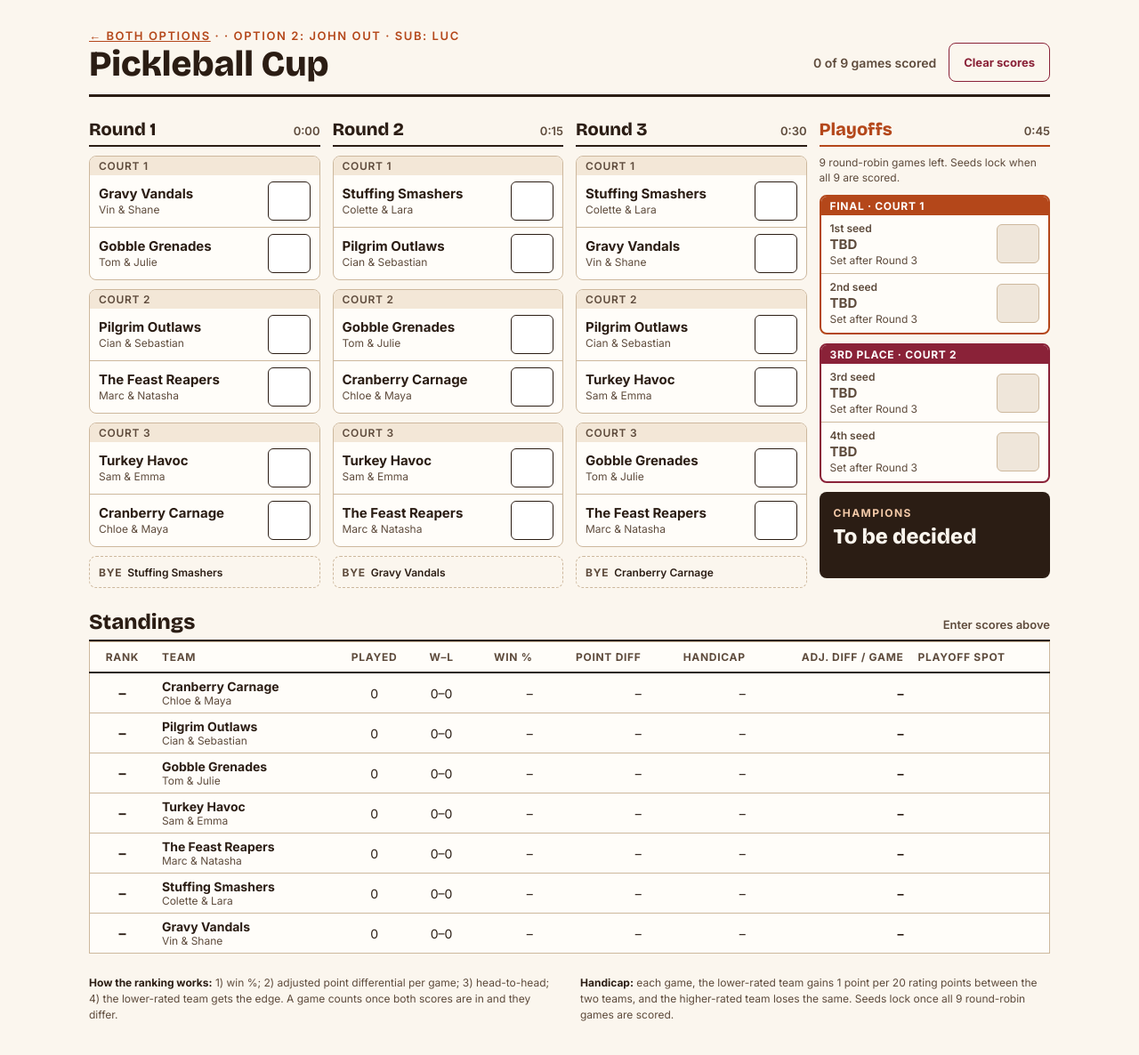
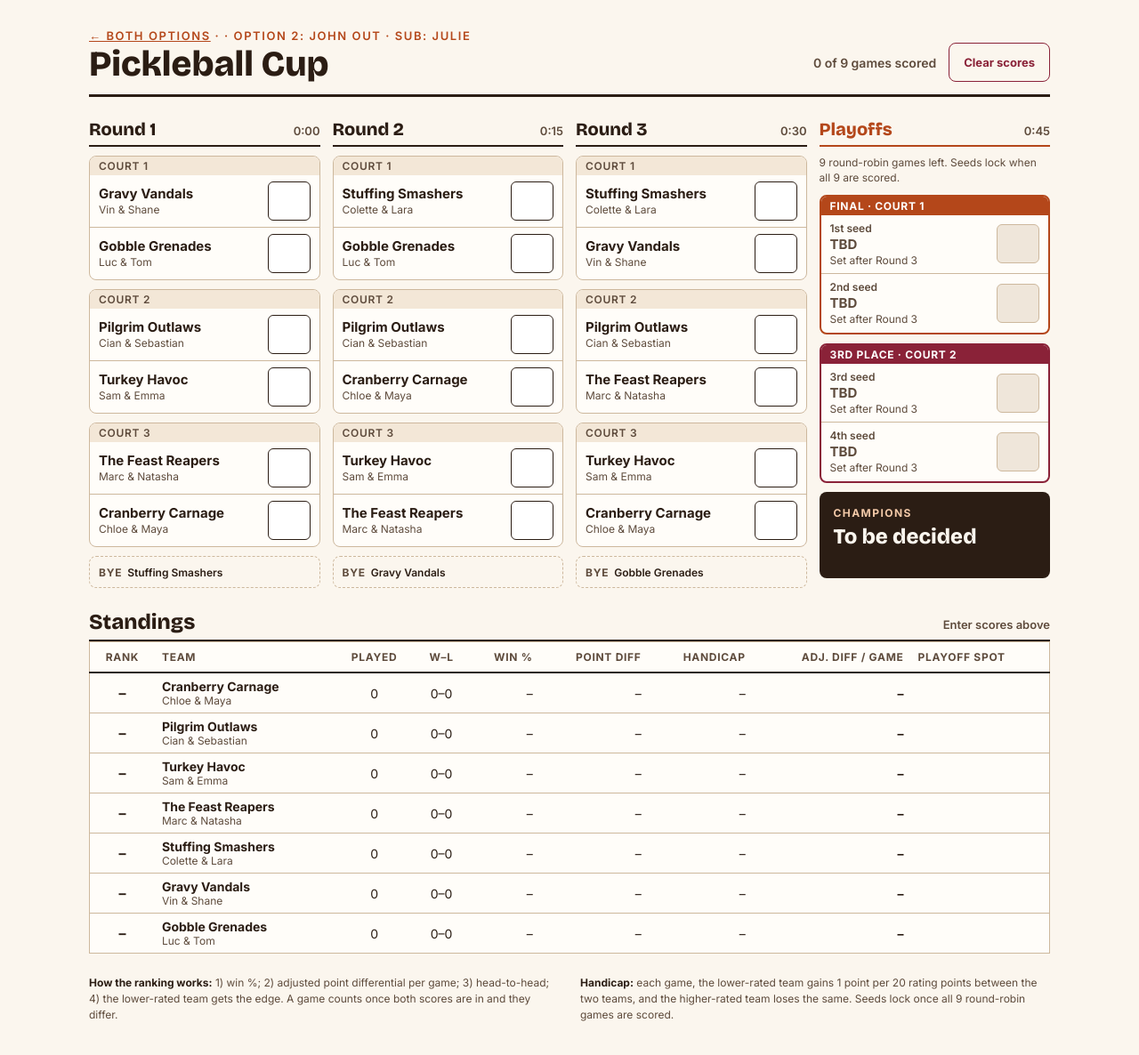
Before and after one commit to msiegel25/friendsgiving-pickleball, a plain HTML site: page without-john/index.html in a window 1280 px wide. Shown: the whole page at 89% size. Drawn offline with nearby package versions, Linux system fonts and the light colour scheme.

Commit message:
Option 2: Julie is the sub; rebalance schedule
Luc joins Tom on Gobble Grenades (now 520), so the Option 2 schedule is
re-optimized: the three 520 teams take the byes. PDF updated.

Co-Authored-By: Claude Opus 5.5 <noreply@anthropic.com>
Claude-Session: https://claude.ai/code/session_01M62Gec4Ld2avtGygLwKjx8

```diff
--- a/without-john/index.html
+++ b/without-john/index.html
@@ -77,7 +77,7 @@
 <div class="wrap">
   <header>
     <div>
-      <p class="eyebrow"><a href="../" style="color:inherit">← Both options</a> · · Option 2: John out · Sub: Luc</p>
+      <p class="eyebrow"><a href="../" style="color:inherit">← Both options</a> · · Option 2: John out · Sub: Julie</p>
       <h1 class="display">Pickleball Cup</h1>
     </div>
     <div class="head-right">
@@ -119,15 +119,15 @@
     1: { name: 'Stuffing Smashers', players: 'Colette & Lara', rating: 520 },
     2: { name: 'Gravy Vandals', players: 'Vin & Shane', rating: 520 },
     3: { name: 'Pilgrim Outlaws', players: 'Cian & Sebastian', rating: 500 },
-    4: { name: 'Gobble Grenades', players: 'Tom & Julie', rating: 500 },
+    4: { name: 'Gobble Grenades', players: 'Luc & Tom', rating: 520 },
     5: { name: 'Turkey Havoc', players: 'Sam & Emma', rating: 500 },
     6: { name: 'The Feast Reapers', players: 'Marc & Natasha', rating: 500 },
     7: { name: 'Cranberry Carnage', players: 'Chloe & Maya', rating: 460 }
   };
   var ROUNDS = [
-    { title: 'Round 1', time: '0:00', bye: 1, matches: [[2, 4], [3, 6], [5, 7]] },
-    { title: 'Round 2', time: '0:15', bye: 2, matches: [[1, 3], [4, 7], [5, 6]] },
-    { title: 'Round 3', time: '0:30', bye: 7, matches: [[1, 2], [3, 5], [4, 6]] }
+    { title: 'Round 1', time: '0:00', bye: 1, matches: [[2, 4], [3, 5], [6, 7]] },
+    { title: 'Round 2', time: '0:15', bye: 2, matches: [[1, 4], [3, 7], [5, 6]] },
+    { title: 'Round 3', time: '0:30', bye: 4, matches: [[1, 2], [3, 6], [5, 7]] }
   ];
   var TOTAL = 9;
   var scores = load();
```
Also changed, not shown: index.html (+1 -1 lines), 2 other files.
